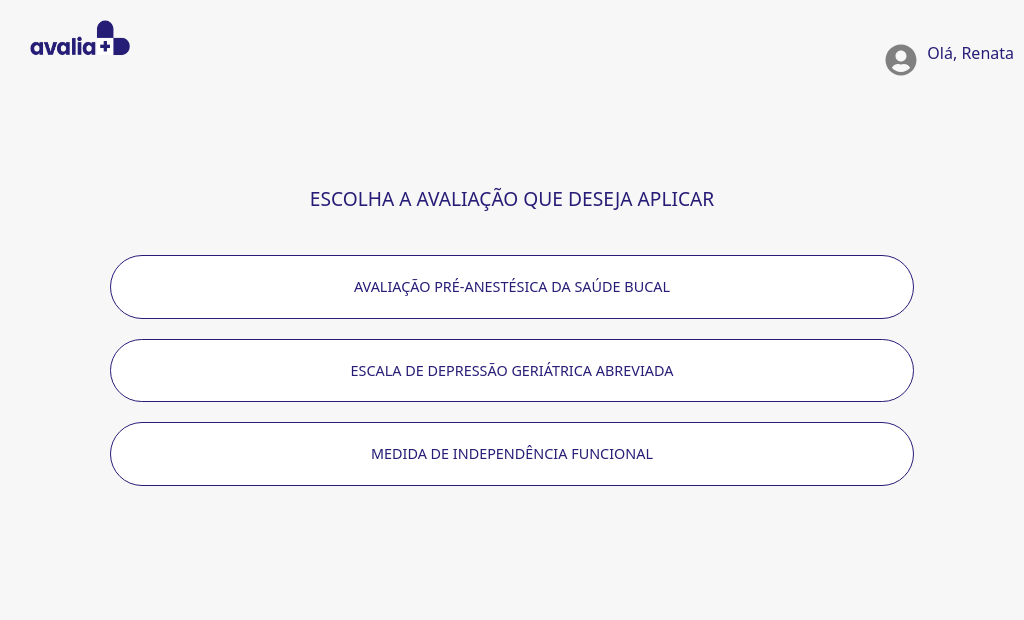
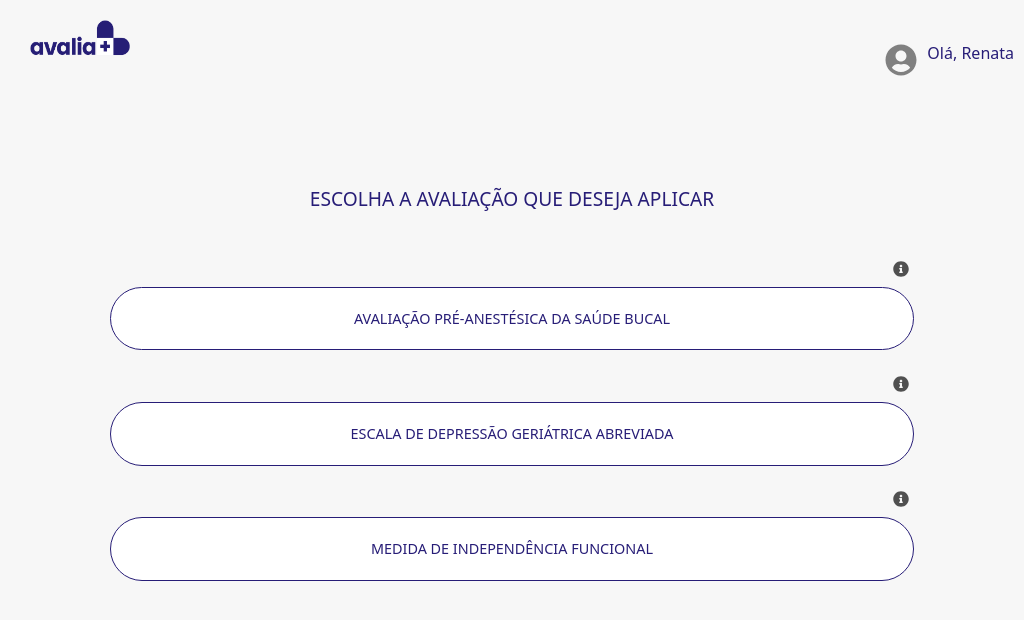
Before and after one commit to KelvinHarlan/mif, a Next.js app: page /assessment in a window 1024 px wide. Shown: the top 620 px of the page. Built offline with nearby package versions, Linux system fonts and the light colour scheme.

Commit message:
auisdjui1818

```diff
--- a/src/app/(login)/components/Login.jsx
+++ b/src/app/(login)/components/Login.jsx
@@ -26,7 +26,7 @@ const Login = () => {
       emailLogin === email.toLocaleLowerCase()
     ) {
       console.log("Login realizado com sucesso");
-      toast.success("Login realizado com sucesso!");
+      toast.success("Login realizado com sucesso!", { autoClose: 1000 });
       router.push("/assessment");
     } else {
       toast.error("Login ou senha inválido.");
--- a/src/app/assessment/components/Assessment.jsx
+++ b/src/app/assessment/components/Assessment.jsx
@@ -1,15 +1,34 @@
 "use client";
 import imagemLogo from "@/../public/imagens/logo.png";
+import ModalCommon from "@/components/utils/ModalCommon";
 import Image from "next/image";
 import { useRouter } from "next/navigation";
+import { useState } from "react";
 import { FaInfoCircle, FaUserCircle } from "react-icons/fa";
 const Assessment = () => {
   const router = useRouter();
   const handleMif = () => {
     router.push("/home");
   };
+  const [showModal, setshowModal] = useState(false);
+
+  const handleClosed = () => {
+    setshowModal(false);
+  };
+
+  const showMore = () => {
+    setshowModal(true);
+  };
+
+  const message = ``;
+
   return (
     <div className="container-assessment">
+      <ModalCommon
+        message={message}
+        showModal={showModal}
+        handleClosed={handleClosed}
+      />
       <div className="container-logo-user">
         <div className="avaliation-logo">
           <Image
@@ -33,24 +52,37 @@ const Assessment = () => {
       </div>
 
       <div className="box-cards">
+        <div className="box-more">
+          <span className="more">
+            <FaInfoCircle className="icon-card" />
+          </span>
           <div className="card">
             <span className="content-card">
               AVALIAÇÃO PRÉ-ANESTÉSICA DA SAÚDE BUCAL
             </span>
+          </div>
+        </div>
+
+        <div className="box-more">
+          <span className="more">
             <FaInfoCircle className="icon-card" />
-        </div>
+          </span>
           <div className="card">
             <span className="content-card">
               ESCALA DE DEPRESSÃO GERIÁTRICA ABREVIADA
             </span>
-          <FaInfoCircle className="icon-card" />
+          </div>
         </div>
 
+        <div className="box-more">
+          <span onClick={showMore} className="more">
+            <FaInfoCircle className="icon-card" />
+          </span>
           <div onClick={handleMif} className="card">
             <span className="content-card">
               MEDIDA DE INDEPENDÊNCIA FUNCIONAL
             </span>
-          <FaInfoCircle className="icon-card" />
+          </div>
         </div>
       </div>
     </div>
--- a/src/app/assessment/components/style/assessment.css
+++ b/src/app/assessment/components/style/assessment.css
@@ -75,12 +75,26 @@ body{
     display: flex;
     justify-content: center;
     flex-direction: column;
+    gap: 20px;
+  }
+
+  .box-more{
+    width: 100%;
+    display: flex;
+    justify-content: center;
     align-items: center;
-    gap: 20px;
+    flex-direction: column;
+  }
+
+  .box-more .more{
+    width: 95%;
+    text-align: end;
+    margin-bottom: 5px;
   }
 
   .card{
     width: 95%;
+    min-width: 320px;
     padding: 20px;
     border-radius: 5px;
     border: 1px solid #271d77;
@@ -108,12 +122,10 @@ body{
   }
 
   .icon-card{
-   color: rgb(80, 80, 80);
-   position: absolute;
    top:5px;
    right: 5px;
    font-size: .8rem;
-   display: none;
+
   }
 
 }
@@ -164,6 +176,7 @@ body{
 
   .card{
     width: 80%;
+    min-width: 300px;
     padding: 20px;
     border-radius: 35px;
     border: 1px solid #271d77;
@@ -174,6 +187,19 @@ body{
     justify-content: space-between;
     align-items: center;
     cursor: pointer;
+  }
+
+  .box-more{
+    display: flex;
+    flex-direction: column;
+    justify-content: center;
+    width: 100%;
+    align-items: center;
+  }
+
+  .box-more .more{
+    width: 80%;
+    text-align: end;
   }
 
   .card:hover{
@@ -188,10 +214,8 @@ body{
 
   .icon-card{
    color: rgb(80, 80, 80);
-   position: absolute;
-   top:25px;
-   right: 40px;
-   font-size: 1.5rem;
+   margin: 5px;
+   font-size: 1rem;
   }
 
 }
```
Lines whose indentation alone changed are shown as unchanged.
